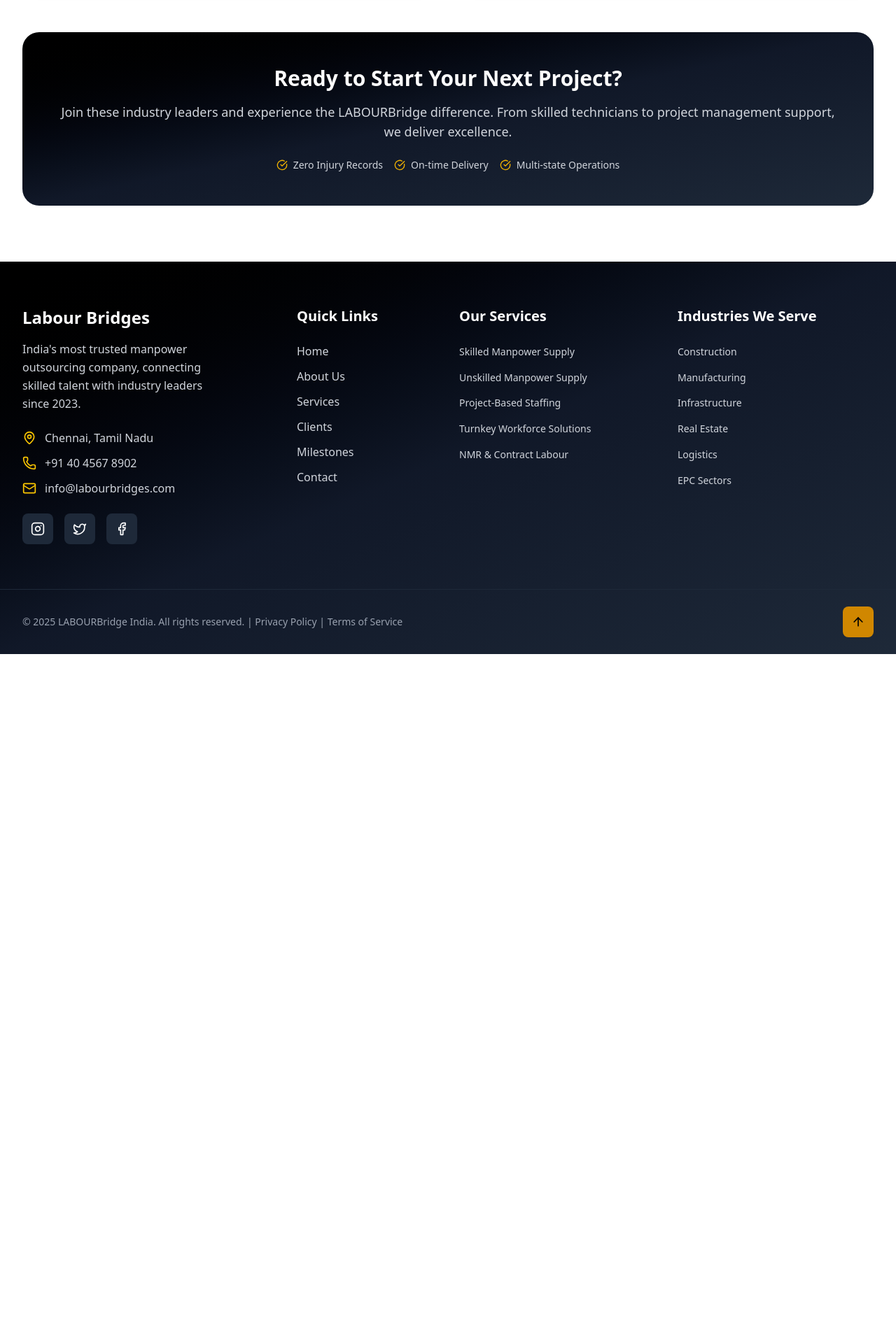
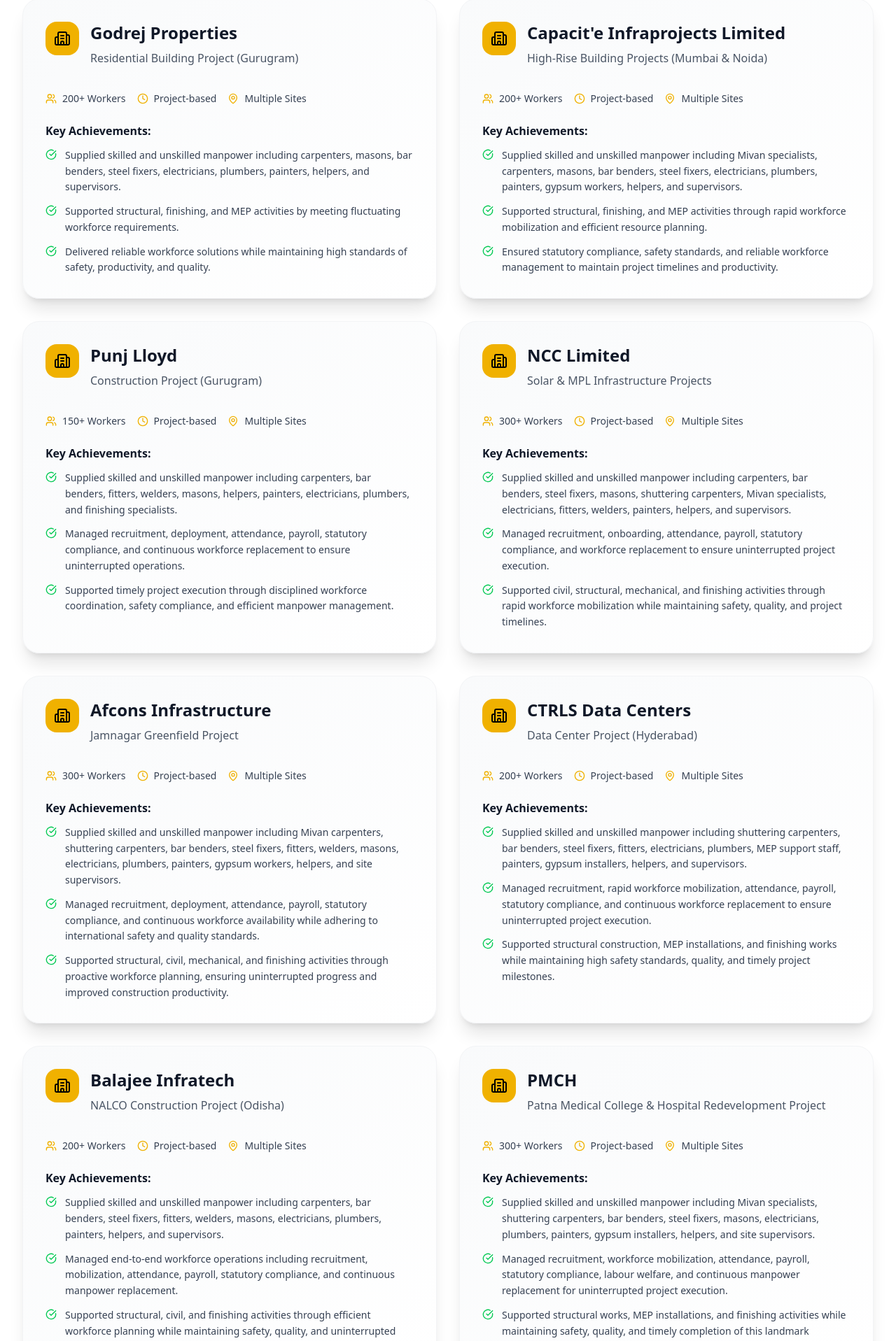
Before and after one commit to Iconic-Developer/Laboure-Bridge, a React (Vite) app: page /projects in a window 1280 px wide. Shown: the part 1500-3417 px from the top of the page at 70% size. Before the commit the page ends 2435 px from the top, so only its background shows below. Built offline with nearby package versions, Linux system fonts and the light colour scheme.

Commit message:
add projects

```diff
--- a/src/components/ProjectsSection.jsx
+++ b/src/components/ProjectsSection.jsx
@@ -92,7 +92,166 @@
         "Onsite supervisors from LABOURBridge coordinated daily tasks",
         "Assisted in managing peak workforce periods",
       ],
+    }, {
+      id: 7,
+      client: "Godrej Properties",
+      title: "Residential Building Project (Gurugram)",
+      icon: Building2,
+      workforce: "200+",
+      duration: "Project-based",
+      highlights: [
+        "Supplied skilled and unskilled manpower including carpenters, masons, bar benders, steel fixers, electricians, plumbers, painters, helpers, and supervisors.",
+        "Supported structural, finishing, and MEP activities by meeting fluctuating workforce requirements.",
+        "Delivered reliable workforce solutions while maintaining high standards of safety, productivity, and quality.",
+      ],
     },
+
+ {
+  id: 8,
+  client: "Capacit'e Infraprojects Limited",
+  title: "High-Rise Building Projects (Mumbai & Noida)",
+  icon: Building2,
+  workforce: "200+",
+  duration: "Project-based",
+  highlights: [
+    "Supplied skilled and unskilled manpower including Mivan specialists, carpenters, masons, bar benders, steel fixers, electricians, plumbers, painters, gypsum workers, helpers, and supervisors.",
+    "Supported structural, finishing, and MEP activities through rapid workforce mobilization and efficient resource planning.",
+    "Ensured statutory compliance, safety standards, and reliable workforce management to maintain project timelines and productivity.",
+  ],
+},
+{
+  id: 9,
+  client: "Punj Lloyd",
+  title: "Construction Project (Gurugram)",
+  icon: Building2,
+  workforce: "150+",
+  duration: "Project-based",
+  highlights: [
+    "Supplied skilled and unskilled manpower including carpenters, bar benders, fitters, welders, masons, helpers, painters, electricians, plumbers, and finishing specialists.",
+    "Managed recruitment, deployment, attendance, payroll, statutory compliance, and continuous workforce replacement to ensure uninterrupted operations.",
+    "Supported timely project execution through disciplined workforce coordination, safety compliance, and efficient manpower management.",
+  ],
+},
+{
+  id: 10,
+  client: "NCC Limited",
+  title: "Solar & MPL Infrastructure Projects",
+  icon: Building2,
+  workforce: "300+",
+  duration: "Project-based",
+  highlights: [
+    "Supplied skilled and unskilled manpower including carpenters, bar benders, steel fixers, masons, shuttering carpenters, Mivan specialists, electricians, fitters, welders, painters, helpers, and supervisors.",
+    "Managed recruitment, onboarding, attendance, payroll, statutory compliance, and workforce replacement to ensure uninterrupted project execution.",
+    "Supported civil, structural, mechanical, and finishing activities through rapid workforce mobilization while maintaining safety, quality, and project timelines.",
+  ],
+},
+{
+  id: 11,
+  client: "Afcons Infrastructure",
+  title: "Jamnagar Greenfield Project",
+  icon: Building2,
+  workforce: "300+",
+  duration: "Project-based",
+  highlights: [
+    "Supplied skilled and unskilled manpower including Mivan carpenters, shuttering carpenters, bar benders, steel fixers, fitters, welders, masons, electricians, plumbers, painters, gypsum workers, helpers, and site supervisors.",
+    "Managed recruitment, deployment, attendance, payroll, statutory compliance, and continuous workforce availability while adhering to international safety and quality standards.",
+    "Supported structural, civil, mechanical, and finishing activities through proactive workforce planning, ensuring uninterrupted progress and improved construction productivity.",
+  ],
+},
+
+{
+  id: 12,
+  client: "CTRLS Data Centers",
+  title: "Data Center Project (Hyderabad)",
+  icon: Building2,
+  workforce: "200+",
+  duration: "Project-based",
+  highlights: [
+    "Supplied skilled and unskilled manpower including shuttering carpenters, bar benders, steel fixers, fitters, electricians, plumbers, MEP support staff, painters, gypsum installers, helpers, and supervisors.",
+    "Managed recruitment, rapid workforce mobilization, attendance, payroll, statutory compliance, and continuous workforce replacement to ensure uninterrupted project execution.",
+    "Supported structural construction, MEP installations, and finishing works while maintaining high safety standards, quality, and timely project milestones.",
+  ],
+},
+
+{
+  id: 13,
+  client: "Balajee Infratech",
+  title: "NALCO Construction Project (Odisha)",
+  icon: Building2,
+  workforce: "200+",
+  duration: "Project-based",
+  highlights: [
+    "Supplied skilled and unskilled manpower including carpenters, bar benders, steel fixers, fitters, welders, masons, electricians, plumbers, painters, helpers, and supervisors.",
+    "Managed end-to-end workforce operations including recruitment, mobilization, attendance, payroll, statutory compliance, and continuous manpower replacement.",
+    "Supported structural, civil, and finishing activities through efficient workforce planning while maintaining safety, quality, and uninterrupted project execution.",
+  ],
+},
+{
+  id: 14,
+  client: "PMCH",
+  title: "Patna Medical College & Hospital Redevelopment Project",
+  icon: Building2,
+  workforce: "300+",
+  duration: "Project-based",
+  highlights: [
+    "Supplied skilled and unskilled manpower including Mivan specialists, shuttering carpenters, bar benders, steel fixers, masons, electricians, plumbers, painters, gypsum installers, helpers, and site supervisors.",
+    "Managed recruitment, workforce mobilization, attendance, payroll, statutory compliance, labour welfare, and continuous manpower replacement for uninterrupted project execution.",
+    "Supported structural works, MEP installations, and finishing activities while maintaining safety, quality, and timely completion of this landmark healthcare infrastructure project.",
+  ],
+},
+
+{
+  id: 15,
+  client: "ITD Cementation India Limited",
+  title: "Infrastructure & Industrial Project (Mundra, Gujarat)",
+  icon: Building2,
+  workforce: "250+",
+  duration: "Project-based",
+  highlights: [
+    "Supplied skilled and unskilled manpower including Mivan carpenters, shuttering carpenters, bar benders, steel fixers, masons, fitters, welders, electricians, plumbers, painters, gypsum installers, helpers, and site supervisors.",
+    "Managed recruitment, deployment, attendance, payroll, statutory compliance, and workforce replacement to ensure uninterrupted manpower availability throughout the project.",
+    "Supported structural, civil, mechanical, and finishing activities while maintaining safety, quality, and timely achievement of critical project milestones.",
+  ],
+},
+{
+  id: 16,
+  client: "Kanwar Enterprises",
+  title: "Industrial Construction Project (Mundra, Gujarat)",
+  icon: Building2,
+  workforce: "200+",
+  duration: "Project-based",
+  highlights: [
+    "Supplied skilled and unskilled manpower including Mivan specialists, shuttering carpenters, carpenters, bar benders, fitters, welders, masons, electricians, plumbers, painters, gypsum workers, helpers, and supervisors.",
+    "Managed recruitment, onboarding, attendance, payroll, statutory compliance, and continuous workforce support to ensure uninterrupted project execution.",
+    "Supported multiple construction work fronts through timely manpower mobilization while maintaining safety, productivity, and quality standards.",
+  ],
+},
+{
+  id: 17,
+  client: "LCC Projects",
+  title: "Infrastructure Project (Mundra, Gujarat)",
+  icon: Building2,
+  workforce: "200+",
+  duration: "Project-based",
+  highlights: [
+    "Supplied skilled and unskilled manpower including Mivan specialists, shuttering carpenters, bar benders, steel fixers, masons, fitters, welders, electricians, plumbers, painters, gypsum installers, helpers, and supervisors.",
+    "Managed recruitment, deployment, attendance, payroll, statutory compliance, labour welfare, and continuous workforce planning for uninterrupted project execution.",
+    "Supported structural, civil, and finishing activities through rapid manpower mobilization while maintaining safety, productivity, and project timelines.",
+  ],
+},
+{
+  id: 18,
+  client: "M/s Kruti",
+  title: "Industrial Construction Project (Mundra, Gujarat)",
+  icon: Building2,
+  workforce: "200+",
+  duration: "Project-based",
+  highlights: [
+    "Supplied skilled and unskilled manpower including Mivan carpenters, shuttering carpenters, bar benders, steel fixers, masons, fitters, welders, electricians, plumbers, painters, gypsum workers, helpers, and site supervisors.",
+    "Managed end-to-end manpower services including recruitment, mobilization, attendance, payroll, statutory compliance, and continuous workforce replacement.",
+    "Supported industrial and infrastructure construction activities while maintaining safety standards, workforce productivity, and timely project milestones.",
+  ],
+},
   ];
 
   return (
```
Also changed, not shown: 1 other file (tests, documents, lock files or other folders).
